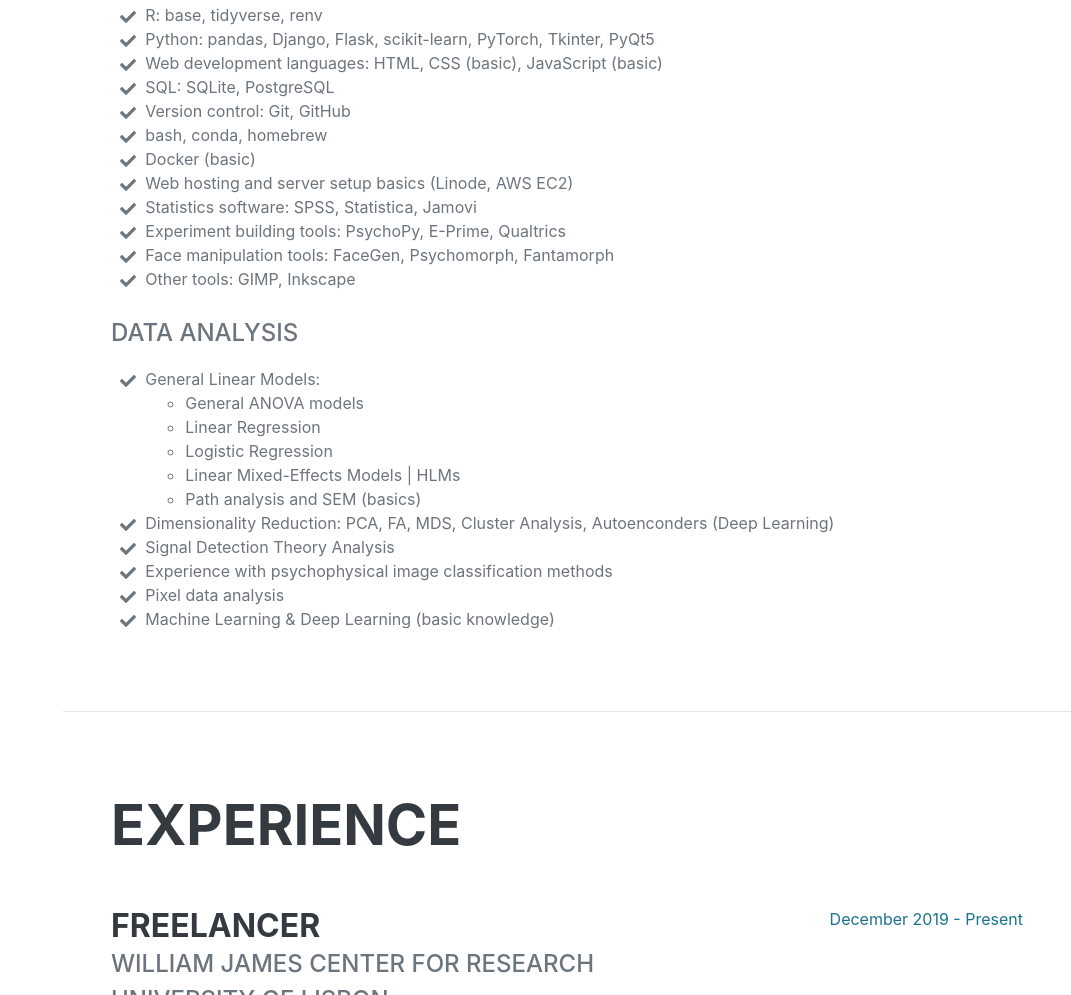
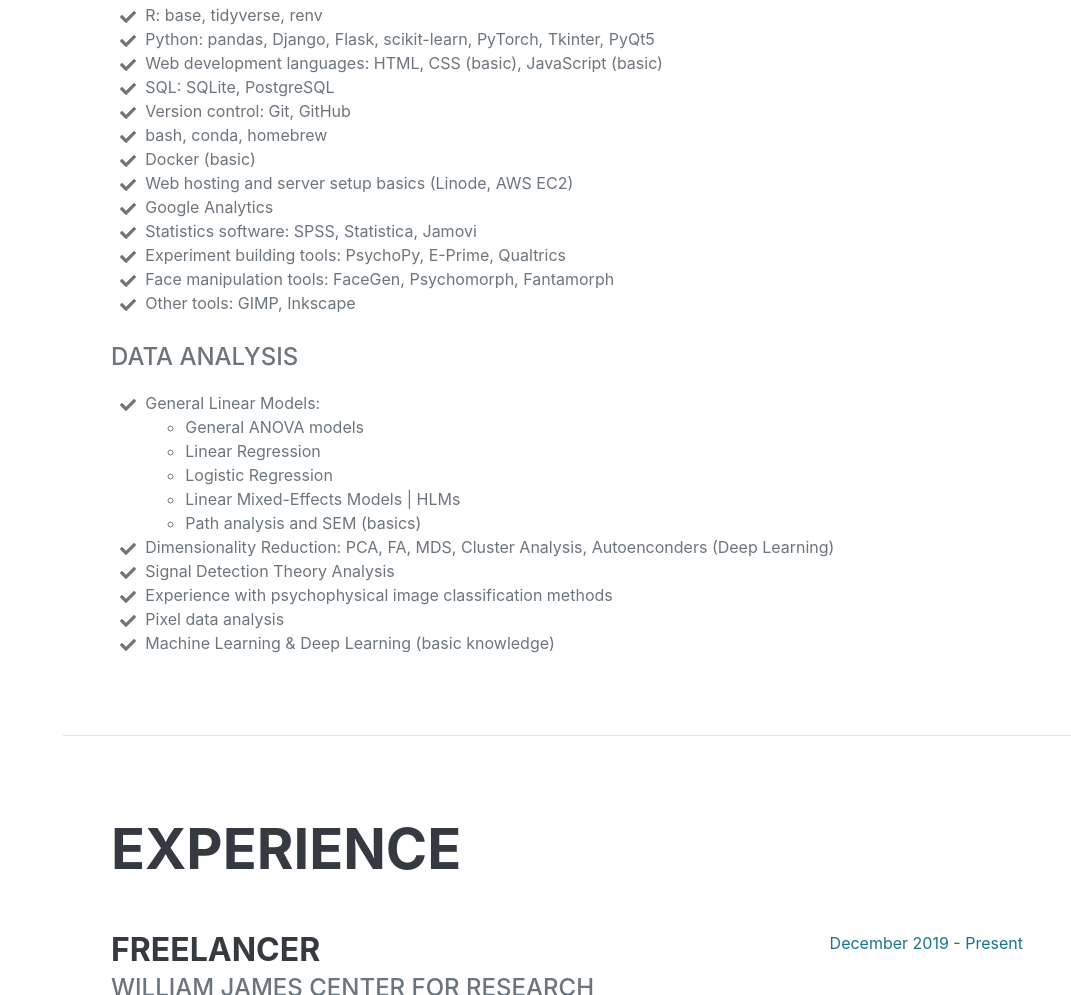
Before and after one commit to olivethree/manueloliveira, a plain HTML site: page index.html in a window 1280 px wide. Shown: the part 2019-3014 px from the top of the page, without its empty margins (209-1280 px from the left). Drawn offline with nearby package versions, Linux system fonts and the light colour scheme; a web font is replaced by a local one.

Commit message:
Updated contents

```diff
--- a/index.html
+++ b/index.html
@@ -144,6 +144,10 @@
                         <li>
                             <span class="fa-li"><i class="fas fa-check"></i></span>
                             Web hosting and server setup basics (Linode, AWS EC2)
+                        </li>
+                        <li>
+                            <span class="fa-li"><i class="fas fa-check"></i></span>
+                            Google Analytics
                         </li>
                         <li>
                             <span class="fa-li"><i class="fas fa-check"></i></span>
```
